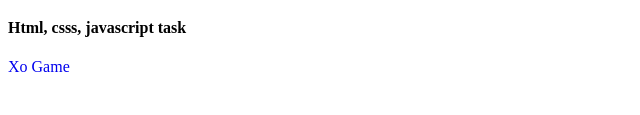
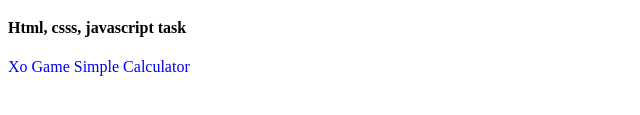
Before and after one commit to esvar499/TotalSite, a plain HTML site: page Homepagecode/Homepage.html in a window 1280 px wide. Shown: the part 145-260 px from the top of the page, without its empty margins (0-640 px from the left). Drawn offline with Linux system fonts and the light colour scheme.

Commit message:
Commit the code.

```diff
--- a/Homepagecode/Homepage.html
+++ b/Homepagecode/Homepage.html
@@ -27,6 +27,6 @@
     <a href="https://product-cart-rho.vercel.app/">Task 2</a>
     <h4>Html, csss, javascript task </h4>
     <a href="https://esvar499.github.io/TIc-Tac-Toe/">Xo Game</a>
-    <a href=""
+    <a href="https://incredible-seahorse-1364c9.netlify.app/">Simple Calculator</a>
 </body>
 </html>
```
